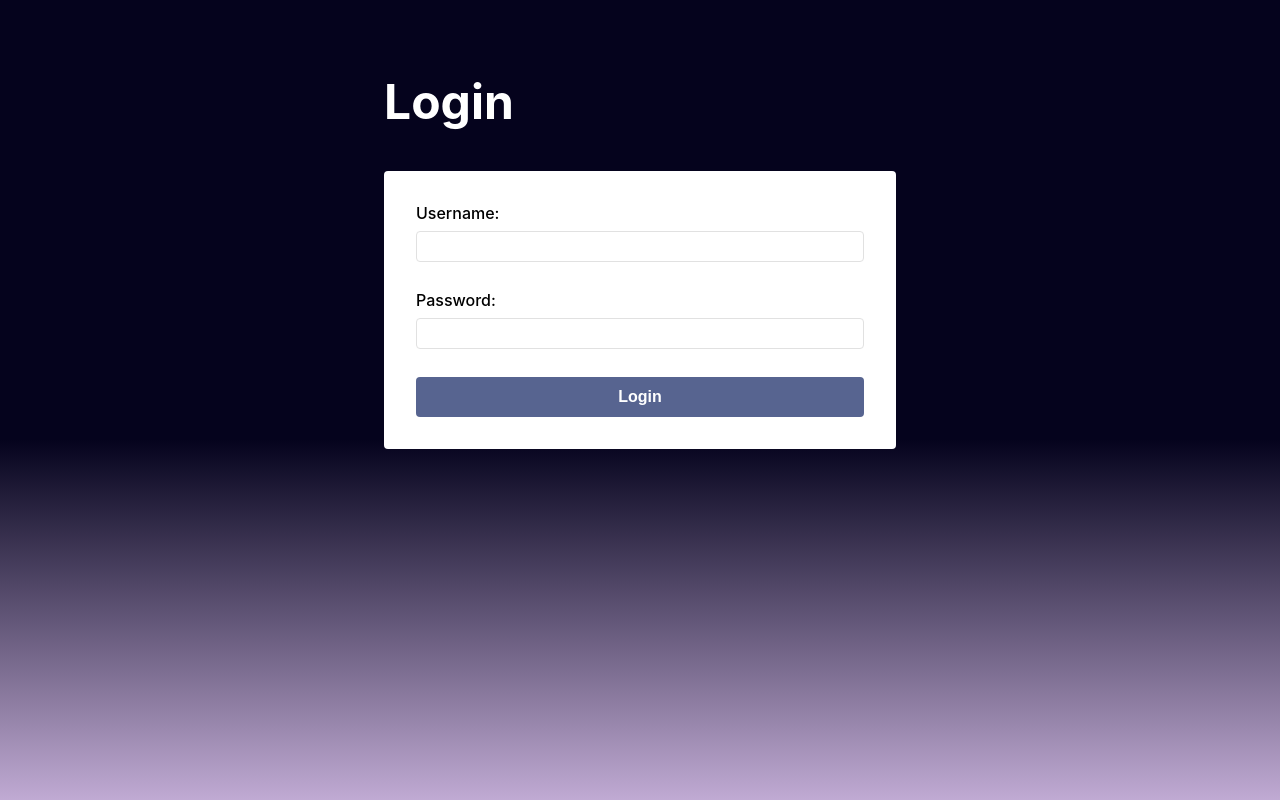
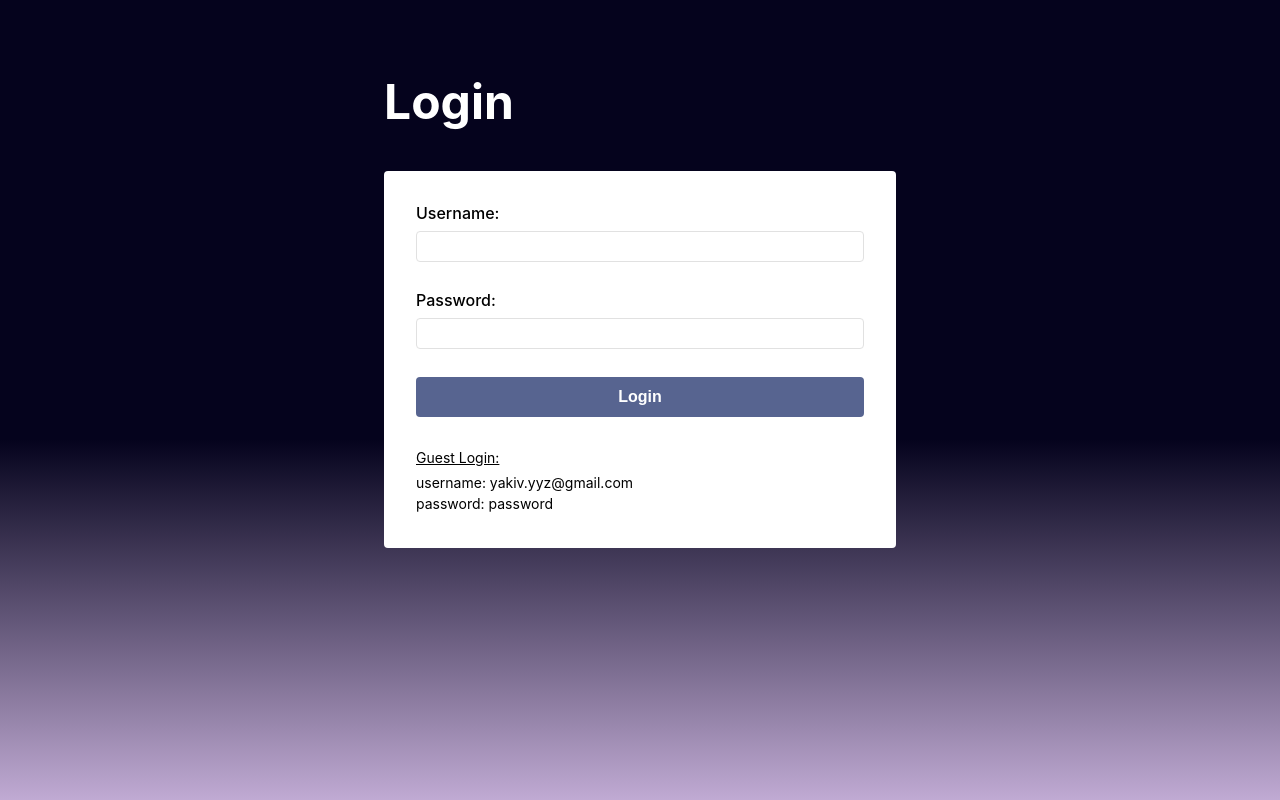
Before and after one commit to yakiv-k/kollab-client, a React (Create React App) app: page / in a window 1280 px wide. Both pictures are taken after a click on the element "Already have an account? Log in here". Built offline with nearby package versions, Linux system fonts and the light colour scheme.

Commit message:
Added guest credentials

```diff
--- a/src/components/Login/Login.js
+++ b/src/components/Login/Login.js
@@ -28,6 +28,11 @@ function Login({ login, loginError, error }) {
               <button className="form__button" type="submit">
                 Login
               </button>
+              <div className="form_guest guest">
+                <p className="guest__title">Guest Login:</p>
+                <p className="guest__text">username: yakiv.yyz@gmail.com</p>
+                <p className="guest__text">password: password</p>
+              </div>
             </animated.form>
           ) : (
             ""
--- a/src/components/Login/Login.scss
+++ b/src/components/Login/Login.scss
@@ -24,3 +24,15 @@
     margin-bottom: 0.5rem;
   }
 }
+
+.guest {
+  margin-top: 2rem;
+  font-size: 14px;
+  &__title {
+    margin: 0 0 0.5rem 0;
+    text-decoration: underline;
+  }
+  &__text {
+    margin: 0 0 0.25rem 0;
+  }
+}
```
